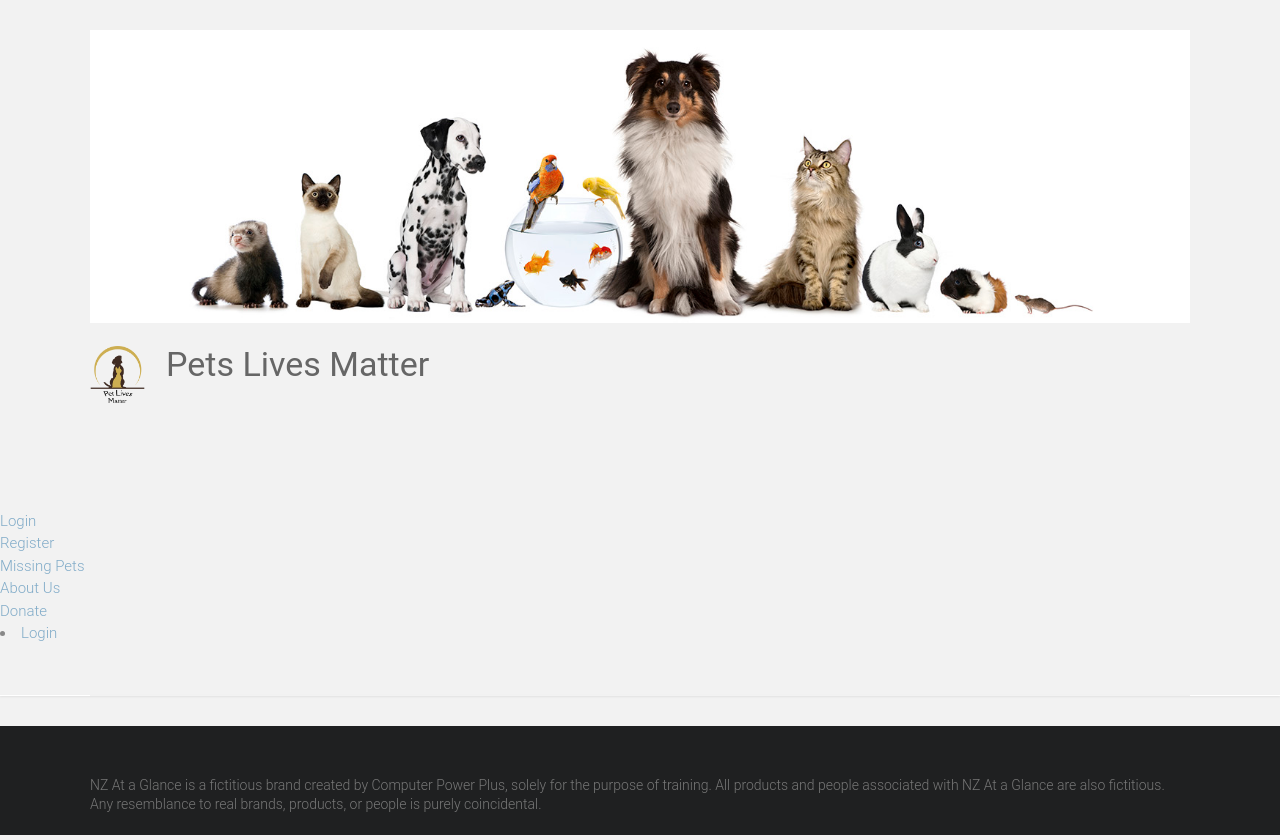
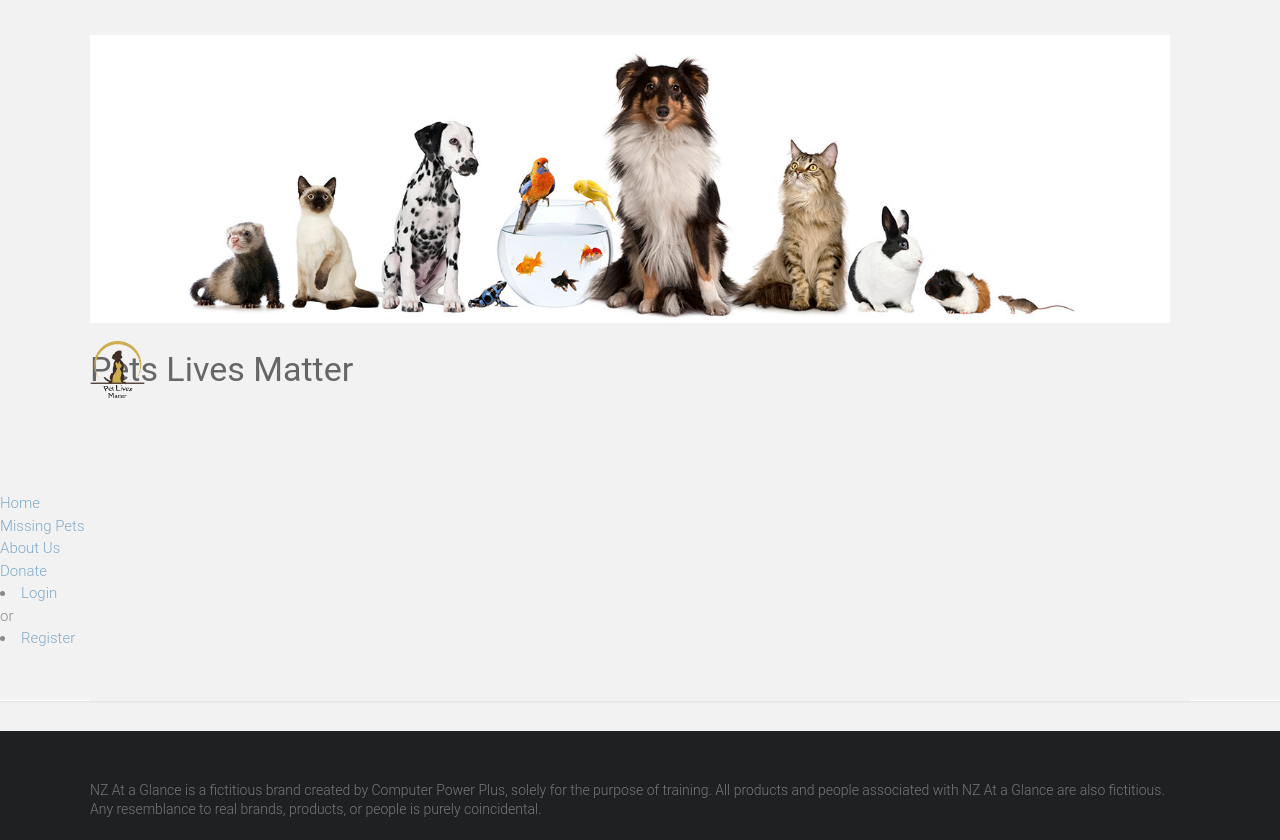
Before and after one commit to LucianEarl/TOKB-Pet-registery, a Django app: page / in a window 1280 px wide. Run offline with Django 3.2, Linux system fonts and the light colour scheme; parts of the project's set-up code (start-up, migrations or seed data) failed here and were passed over.

Commit message:
Edited base html and css

```diff
--- a/PetLivesMatter/PetRegistry/static/css/style.css
+++ b/PetLivesMatter/PetRegistry/static/css/style.css
@@ -1,22 +1,3 @@
-/* css styling */
-
-/* Base Styling */
-/* Header */
-
-/* .header-image {
-
-}
-
-
-h1 {
-  text-align: center;
-}
-
-#header-title {
-  text-align: center;
-  font-size: 36;
-} */
-
 /*
 Theme Name: Ample
 Theme URI: https://themegrill.com/themes/ample/
@@ -1295,17 +1276,37 @@ body.wide {
 	float: left;
 	margin-right: 25px;
 }
-#header-logo-image {
+#hero-image-over {
+	position: relative;
+  float: left;
+}
+#header-banner-image{
 	float: left;
 	padding: 5px 20px 5px 0;
 	max-width: 100%;
 }
-#header-logo-image img {
+/* #header-banner-image img {
 	margin-bottom: 0px;
 	max-height: 60px;
 	height: auto;
 	width: auto;
-}
+} */
+/* #header-logo-image {
+	position: relative;
+	left: 0;
+	top: 0;
+	display: none;
+	z-index: 1;
+} */
+#Header-logo-image img{
+	margin-bottom: 0px;
+	max-height: 60px;
+	height: auto;
+	width: auto;
+	position: absolute;
+	z-index: 1;
+}
+
 #header-text {
 	float: left;
 	padding-right: 20px;
--- a/PetLivesMatter/PetRegistry/templates/base.html
+++ b/PetLivesMatter/PetRegistry/templates/base.html
@@ -11,17 +11,20 @@
 <header>
   <div class="header">
     <div class="main-head-wrap inner-wrap clearfix">
+      <div id="hero-image-div">
+        <div id = "header-banner-image">
           <img src="{% static 'images/header.jpg' %}" alt="Pet Lives Matter">
           <div id="header-logo-image">
             <img src="{% static 'images/logo.png' %}" alt="Pets Lives Matter">
-
+          </div>
+        </div>
 </div>
         <div id="header-text" class="">
           <h1 id="site-title">
             <a href="/" title="Pet Lives Matter" rel="home">Pets Lives Matter</a>
           </h1>
         </div>
-                </div>
+
     </div>
 </header>
     </head>
@@ -32,8 +35,7 @@
             <div class="col-sm-2">
               <ul class="sidebar-nav">
                 <br><br><br>
-                <li><a href="">Login</a></li>
-                <li><a href="">Register</a></li>
+                <li><a href="">Home</a></li>
                 <li><a href="">Missing Pets</a></li>
                 <li><a href="">About Us</a></li>
                 <li><a href="">Donate</a></li>
@@ -45,6 +47,8 @@
                 <li><a href="">Change Password</a></li>
               {% else %}
                 <li><a href="">Login</a></li>
+                <ul>or</ul>
+                <li><a href="">Register</a></li>
               {% endif %}
             </div>
 
```
Lines whose indentation alone changed are shown as unchanged.
